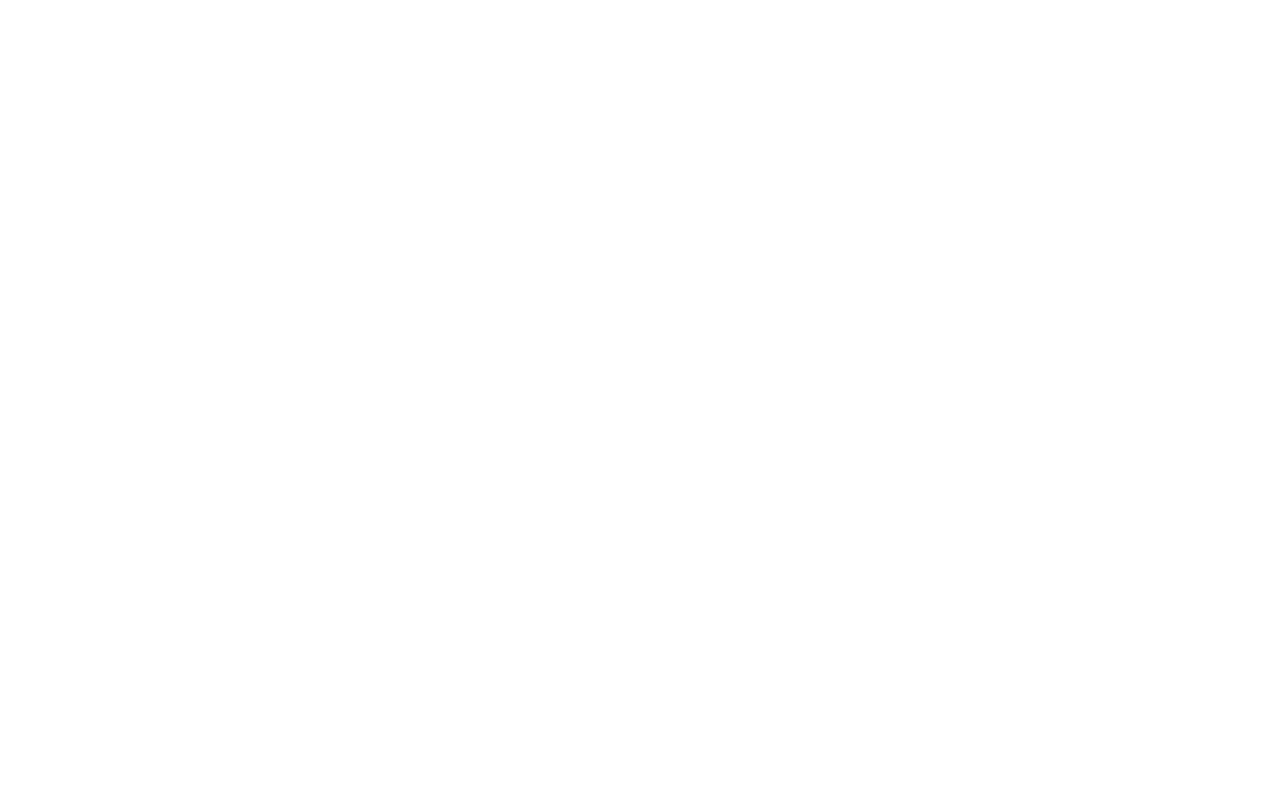
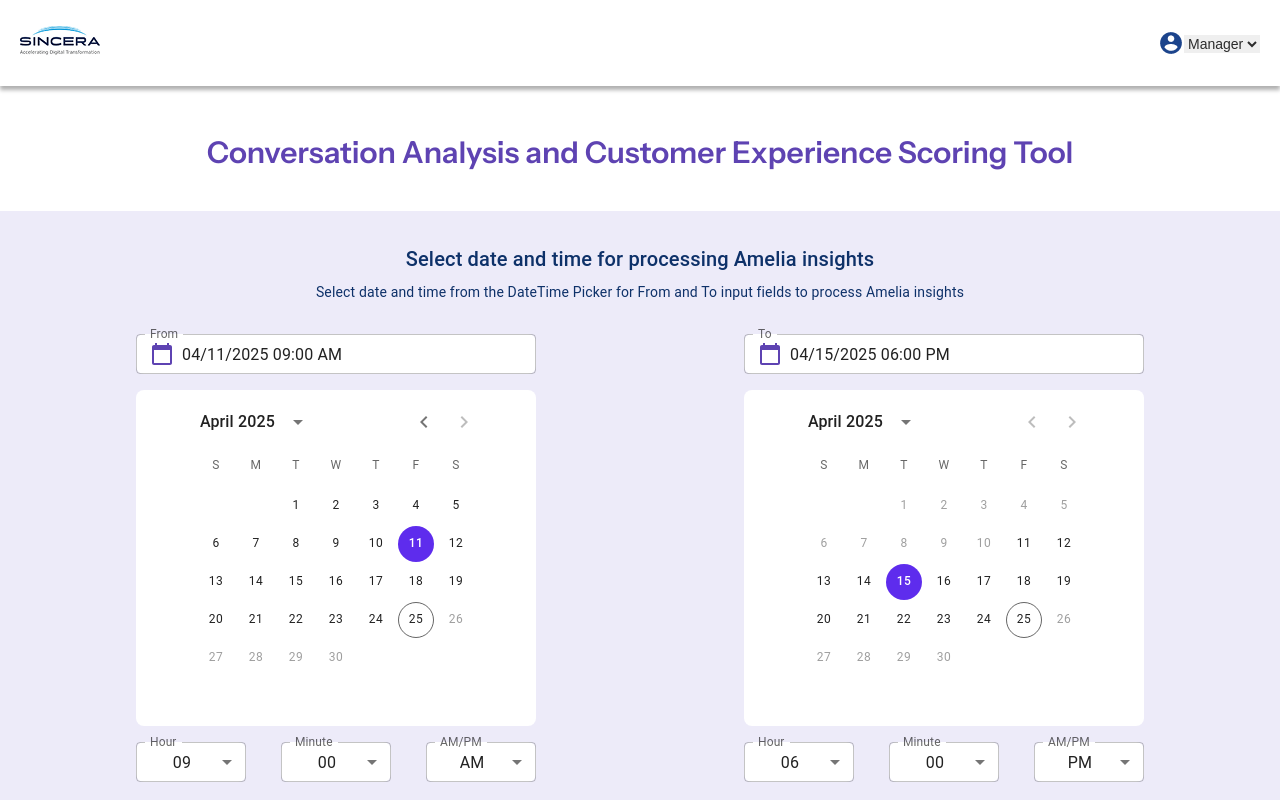
Before and after one commit to jefrinstefi/AmeliaReact, a React (Create React App) app: page / in a window 1280 px wide. Before the commit this address had no page. Shown: the top 800 px of the page. Built offline with nearby package versions, Linux system fonts and the light colour scheme.

Commit message:
5-7 changes in date page

```diff
--- a/src/App.js
+++ b/src/App.js
@@ -35,12 +35,12 @@
     <ThemeProvider theme={theme}>
     <Router>
       <Routes>
-      {/* <Route path="/" element={<DatePage />} /> */}
+      <Route path="/" element={<DatePage />} />
       {/* <Route path="/" element={<CustomAlert />} /> */}
         {/* <Route path="/" element={<Login />} />
         <Route path="/login" element={<Login />} />
         <Route path="/upload" element={<Upload />} /> */}
-        <Route path="/dashboard" element={<Dashboard />} />
+        {/* <Route path="/dashboard" element={<Dashboard />} /> */}
         {/* <Route path = "/conversationTable" element={<ConversationFullDataTable />} />
         <Route path="/detailedAnalysis" element={<ConversationAnalysis />}/> */}
 
--- a/src/components/DatePage.js
+++ b/src/components/DatePage.js
@@ -172,16 +172,16 @@
                         ),
                       }}
                       size="small"
-                      sx={{ marginBottom: 2, backgroundColor: '#fff',zIndex:0 }}
+                      sx={{ marginBottom: 2, backgroundColor: '#fff',zIndex:0,borderRadius:2 }}
                     />
-                    <StaticDatePicker
+                    <StaticDatePicker sx={{borderRadius:2}}
                       displayStaticWrapperAs="desktop"
                       value={fromDate}
                       onChange={(newDate) => setFromDate(newDate)}
                       minDate={minDate}
                       maxDate={maxDate}
                     />
-                    <Grid container spacing={1} mt={1} justifyContent="space-evenly">
+                    <Grid container spacing={1} mt={1} justifyContent="space-between">
                       {['hour', 'minute', 'period'].map((type) => (
                         <Grid item key={type}>
                           <TextField
@@ -190,7 +190,7 @@
                             value={fromTime[type]}
                             onChange={(e) => setFromTime((prev) => ({ ...prev, [type]: e.target.value }))}
                             size="small"
-                            sx={{ width: '75px', backgroundColor: '#fff',zIndex:0 }}
+                            sx={{ width: '110px', backgroundColor: '#fff',zIndex:0,borderRadius:2  }}
                           >
                             {(type === 'hour' ? hours : type === 'minute' ? minutes : ['AM', 'PM']).map((val) => (
                               <MenuItem key={val} value={val}>
@@ -220,16 +220,16 @@
                         ),
                       }}
                       size="small"
-                      sx={{ marginBottom: 2, backgroundColor: '#fff',zIndex:0 }}
+                      sx={{ marginBottom: 2, backgroundColor: '#fff',zIndex:0,borderRadius:2  }}
                     />
-                    <StaticDatePicker
+                    <StaticDatePicker sx={{borderRadius:2}}
                       displayStaticWrapperAs="desktop"
                       value={toDate}
                       onChange={(newDate) => setToDate(newDate)}
                       minDate={fromDate}
                       maxDate={maxDate}
                     />
-                    <Grid container spacing={1} mt={1} justifyContent="space-evenly">
+                    <Grid container spacing={1} mt={1} justifyContent="space-between">
                       {['hour', 'minute', 'period'].map((type) => (
                         <Grid item key={type}>
                           <TextField
@@ -238,7 +238,7 @@
                             value={toTime[type]}
                             onChange={(e) => setToTime((prev) => ({ ...prev, [type]: e.target.value }))}
                             size="small"
-                            sx={{ width: '75px', backgroundColor: '#fff',zIndex:0 }}
+                            sx={{ width: '110px', backgroundColor: '#fff',zIndex:0,borderRadius:2 }}
                           >
                             {(type === 'hour' ? hours : type === 'minute' ? minutes : ['AM', 'PM']).map((val) => (
                               <MenuItem key={val} value={val}>
```
